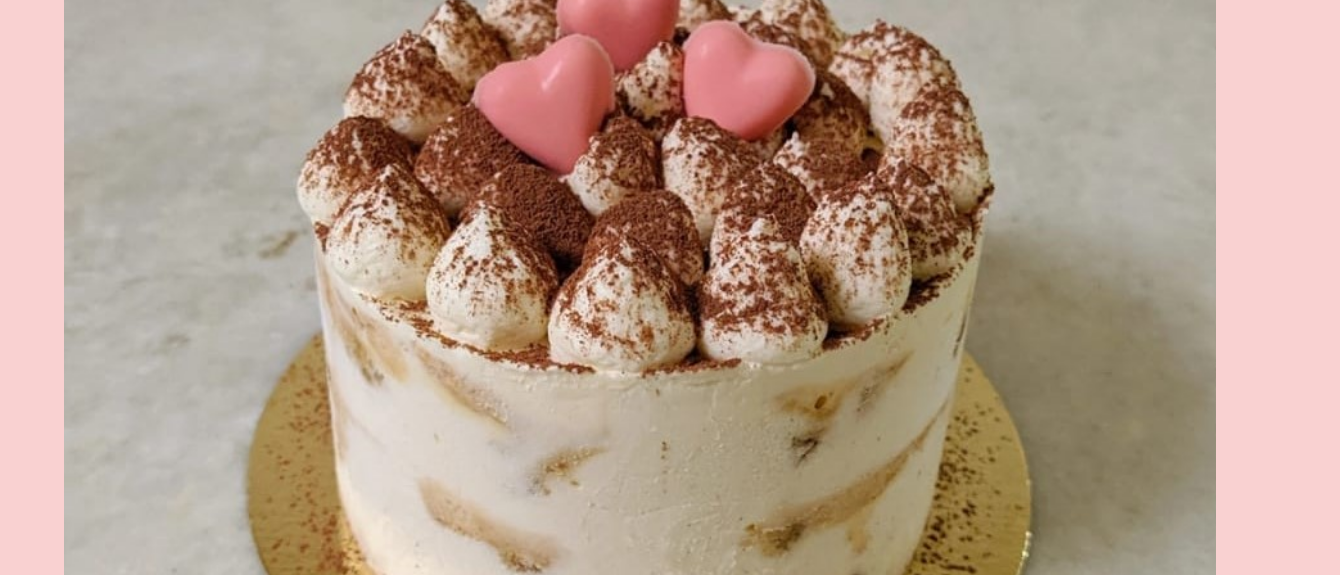
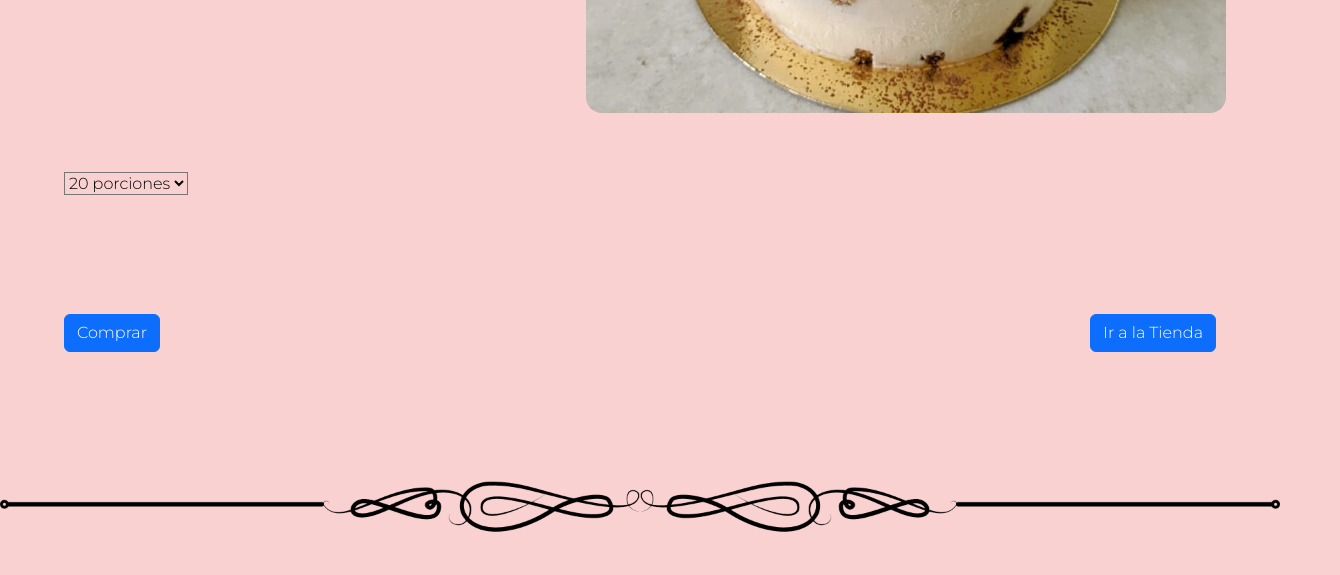
Before and after one commit to GustavoLagorio/PFLagorio, a plain HTML site: page pages/articulos/torta1.html in a window 1280 px wide. Shown: the part 680-1255 px from the top of the page, 1340 px wide, since content can reach past the window. Drawn offline with nearby package versions, Linux system fonts and the light colour scheme.

Commit message:
Se incorpora .gitignore, se aliea correctamente la galeria del index, responsive del articulo

```diff
--- a/pages/articulos/torta1.html
+++ b/pages/articulos/torta1.html
@@ -60,6 +60,10 @@
       <p>Lorem ipsum dolor, sit amet consectetur adipisicing elit. Non iusto repellendus quidem esse necessitatibus qui
         in sed beatae maiores. Similique obcaecati recusandae alias, corporis odio et nisi delectus aperiam voluptatem.
       </p>
+      <p>Costo 20 porciones: $$$$
+        <br>
+        Costo 30 porciones: $$$$
+      </p>
     </article class="porciones">
     <div class="porciones">
       <form action="" class="porciones">
@@ -68,7 +72,7 @@
           <option value="30">30 porciones</option>
         </select>
         <button class="btn btn-primary" type="submit">Comprar</button>
-        <a href="../tienda.html" class="btn btn-primary">Volver a la Tienda</a>
+        <a href="../tienda.html" class="btn btn-primary">Ir a la Tienda</a>
       </form>
     </div>
   </main>
--- a/style/style.css
+++ b/style/style.css
@@ -56,6 +56,11 @@ h2 {
 }
 
 /*Modificaciones de la galeria slide*/
+
+div.gallery {
+    width: 100%;
+    margin: 5% 10%;
+}
 
 div.carousel-inner {
     width: 100%;
@@ -398,7 +403,7 @@ main.main-articulo {
     margin: 5%;
     display: grid;
     grid-template-columns: 90vw;
-    grid-template-rows: 10vh 100vw 40vh 35vh;
+    grid-template-rows: 10vh 100vw 50vh 35vh;
     grid-template-areas:
         "title-articulo"
         "img-articulo"
@@ -438,15 +443,52 @@ form.porciones {
     display: grid;
     grid-template-columns: 90vw;
     grid-template-rows: 15vh 20vh;
-    grid-area:
-    "porciones"
+    grid-template-areas:
+    "porciones-form"
     "botones";
+    gap: 10px;
 }
 
-form.porciones select {
-    grid-area: porciones;
+select {
+    grid-area: porciones-form;
+    height: max-content;
+    width: max-content;
+    align-self: center;
 }
 
-form.porciones a, form.porciones button{
+form.porciones a {
     grid-area: botones;
+    height: max-content;
+    width: max-content;
+    align-self: center;
+    justify-self: right;
 }
+
+form.porciones button {
+    grid-area: botones;
+    height: max-content;
+    width: max-content;
+    align-self: center;
+    justify-self: left;
+}
+
+@media (min-width: 767px) {
+    main.main-articulo {
+        width: 90%;
+        margin: 5%;
+        display: grid;
+        grid-template-columns: 40vw 50vw;
+        grid-template-rows: 10vh 45vw 35vh;
+        grid-template-areas:
+            "title-articulo title-articulo"
+            "descripcion img-articulo"
+            "porciones porciones";
+        gap: 10px;
+}
+div.img-articulo img {
+    height: 100%;
+    object-fit: cover;
+    object-position: center center;
+
+}
+}
```
Also changed, not shown: 1 other file.
